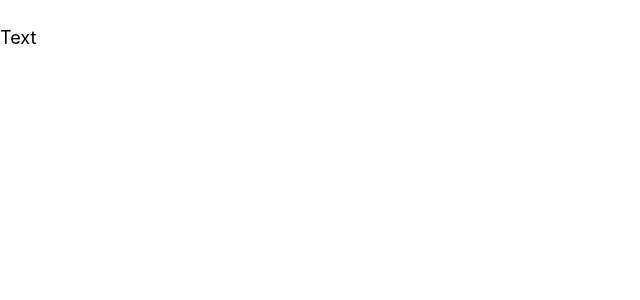
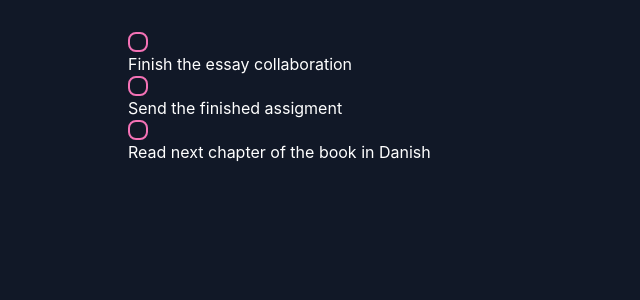
Before and after one commit to Ebazhanov/school-todo-list-tailwindcss, a React (Create React App) app: page / in a window 1280 px wide. Shown: the top 300 px of the page, without its empty margins (0-640 px from the left). Built offline with nearby package versions, Linux system fonts and the light colour scheme.

Commit message:
add style home page

```diff
--- a/package.json
+++ b/package.json
@@ -44,6 +44,7 @@
     "autoprefixer": "^10.4.13",
     "postcss": "^8.4.18",
     "prettier": "^2.7.1",
+    "react-icons": "^4.6.0",
     "tailwindcss": "^3.2.1"
   }
 }
--- a/src/App.tsx
+++ /dev/null
@@ -1,7 +0,0 @@
-import React from "react";
-
-function App() {
-  return <div className="mt-6 text-lg">Text</div>;
-}
-
-export default App;
--- a/src/index.tsx
+++ b/src/index.tsx
@@ -1,11 +1,16 @@
 import React from "react";
 import ReactDOM from "react-dom/client";
 import "./index.css";
-import App from "./App";
+import { Home } from "./сomponents/Home";
+import { Layout } from "./сomponents/layout/Layout";
 
-const root = ReactDOM.createRoot(document.getElementById("root") as HTMLElement);
+const root = ReactDOM.createRoot(
+  document.getElementById("root") as HTMLElement
+);
 root.render(
   <React.StrictMode>
-    <App />
-  </React.StrictMode>,
+    <Layout>
+      <Home />
+    </Layout>
+  </React.StrictMode>
 );
--- a/src/сomponents/Home.tsx
+++ b/src/сomponents/Home.tsx
@@ -1,7 +1,30 @@
-import React from 'react'
+import React from "react";
+import TodoItem from "./item/TodoItem";
+
+const data = [
+  {
+    id: 1,
+    title: "Finish the essay collaboration",
+    isCompleted: false,
+  },
+  {
+    id: 2,
+    title: "Send the finished assigment",
+    isCompleted: false,
+  },
+  {
+    id: 3,
+    title: "Read next chapter of the book in Danish",
+    isCompleted: false,
+  },
+];
 
 export const Home = () => {
   return (
-    <div>Home</div>
-  )
-}
+    <div className="w-4/5 mx-auto text-white">
+      {data.map((todo) => (
+        <TodoItem key={todo.id} todo={todo} />
+      ))}
+    </div>
+  );
+};
--- a/src/сomponents/RegisterButton.tsx
+++ /dev/null
@@ -1,19 +0,0 @@
-import React from "react";
-
-type RegisterButtonPropsType = {
-  onClick?: () => void;
-};
-
-export const RegisterButton = ({ onClick }: RegisterButtonPropsType) => {
-  return (
-    <div className="mt-6">
-      <button
-        className="w-full px-4 py-2 font-bold tracking-wide text-white transition-colors duration-200 transform rounded-md hover:bg-purple-600 focus:outline-none focus:bg-purple-600"
-        style={{ backgroundColor: "#435185" }}
-        onClick={onClick}
-      >
-        Register
-      </button>
-    </div>
-  );
-};
--- /dev/null
+++ b/src/сomponents/item/Check.tsx
@@ -0,0 +1,10 @@
+import React from "react";
+import { BsCheck } from "react-icons/bs";
+
+export const Check = ({ isCompleted }: any) => {
+  return (
+    <div className="w-5 h-5 border-2 border-pink-400 rounded-lg">
+      {isCompleted && <BsCheck size={34} className="text-gray-900" />}
+    </div>
+  );
+};
--- /dev/null
+++ b/src/сomponents/item/TodoItem.tsx
@@ -0,0 +1,13 @@
+import React from "react";
+import { Check } from "./Check";
+
+const TodoItem = ({ todo }: any) => {
+  return (
+    <div>
+      <Check />
+      {todo.title}
+    </div>
+  );
+};
+
+export default TodoItem;
--- /dev/null
+++ b/src/сomponents/layout/Layout.tsx
@@ -0,0 +1,5 @@
+import React from "react";
+
+export const Layout = ({ children }: any) => {
+  return <div className="h-screen py-8 bg-gray-900">{children}</div>;
+};
```
Also changed, not shown: public/manifest.json, 1 other file (tests, documents, lock files or other folders).
